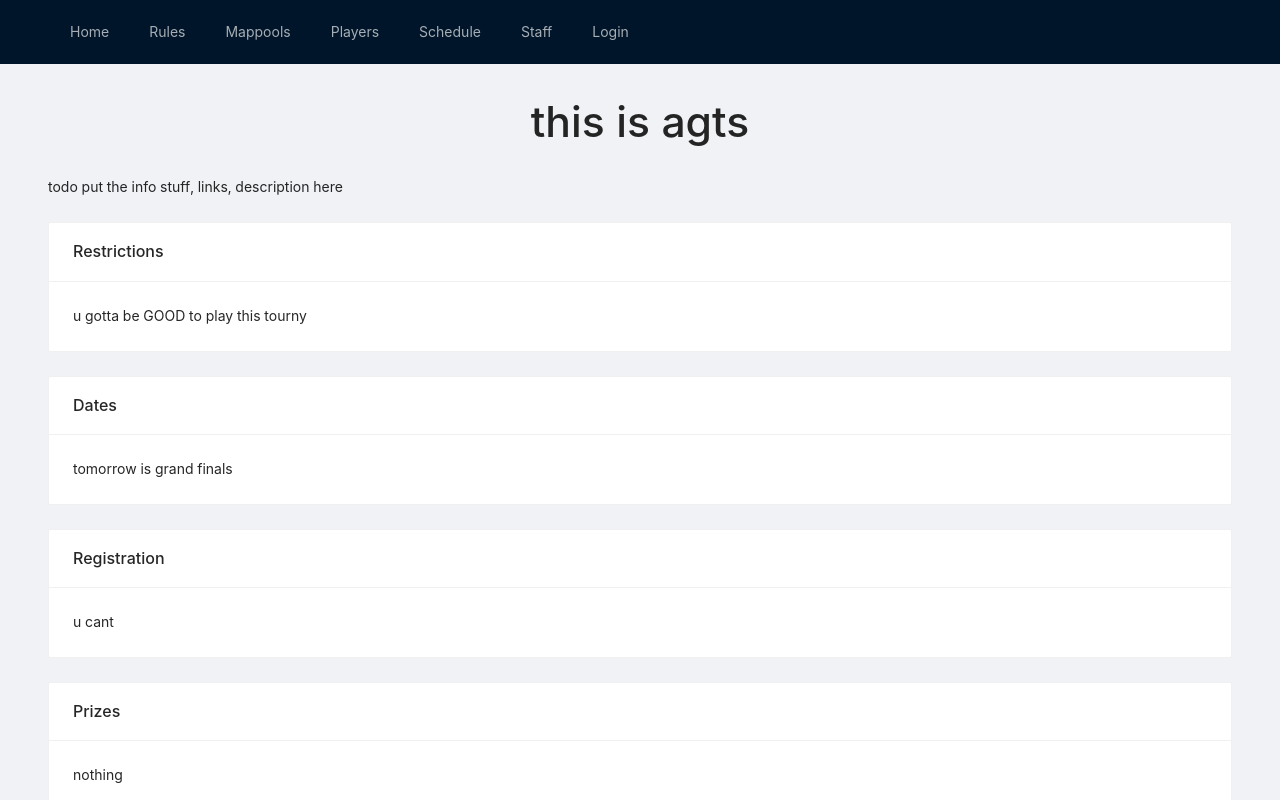
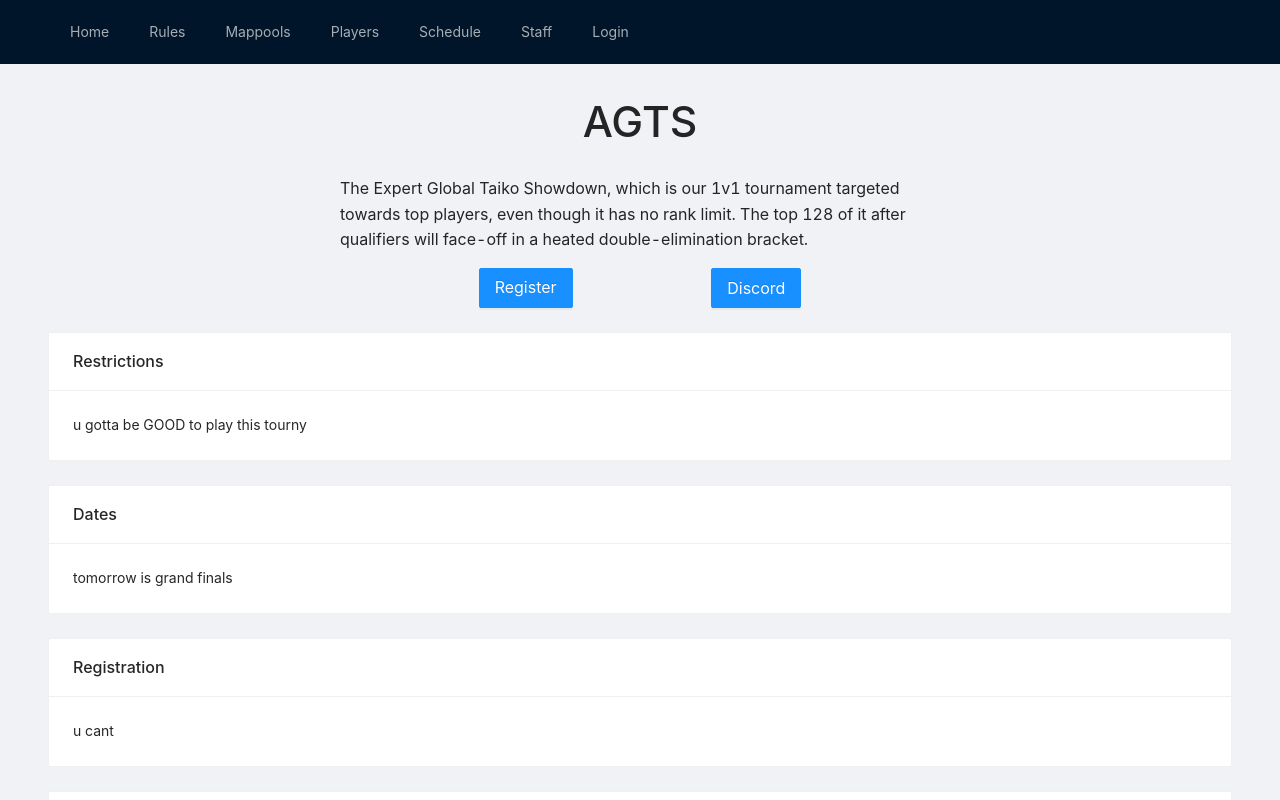
Before and after one commit to cory2067/gtsosu, a React app: page /agts/home in a window 1280 px wide. Shown: the top 800 px of the page. Built offline with nearby package versions, Linux system fonts and the light colour scheme; no server answers; the HTML template or start-up script is replaced by a standard one.

Commit message:
Add buttons on tourney home pages

```diff
--- a/client/src/components/pages/TourneyHome.css
+++ b/client/src/components/pages/TourneyHome.css
@@ -5,3 +5,18 @@
 .TourneyHome-cardbox .ant-card {
   margin-bottom: var(--l);
 }
+
+.TourneyHome-info {
+  max-width: 600px;
+}
+
+.TourneyHome-button-box {
+  display: flex;
+  width: 100%;
+  justify-content: space-evenly;
+}
+
+.TourneyHome-description {
+  font-size: 12pt;
+  margin-bottom: var(--m);
+}
--- a/client/src/components/pages/TourneyHome.js
+++ b/client/src/components/pages/TourneyHome.js
@@ -2,7 +2,7 @@ import React, { Component } from "react";
 import "../../utilities.css";
 import "./TourneyHome.css";
 
-import { Layout, Card } from "antd";
+import { Layout, Card, Button } from "antd";
 const { Content } = Layout;
 
 class TourneyHome extends Component {
@@ -16,8 +16,24 @@ class TourneyHome extends Component {
   render() {
     return (
       <Content className="content">
-        <h1>this is {this.props.tourney}</h1>
-        todo put the info stuff, links, description here
+        <h1>{this.props.tourney.toUpperCase()}</h1>
+        <div className="u-flex-justifyCenter">
+          <div className="TourneyHome-info">
+            <div className="TourneyHome-description">
+              The Expert Global Taiko Showdown, which is our 1v1 tournament targeted towards top
+              players, even though it has no rank limit. The top 128 of it after qualifiers will
+              face-off in a heated double-elimination bracket.
+            </div>
+            <div className="TourneyHome-button-box">
+              <Button type="primary" size="large">
+                Register
+              </Button>
+              <Button type="primary" size="large" href="http://google.com">
+                Discord
+              </Button>
+            </div>
+          </div>
+        </div>
         <div className="TourneyHome-cardbox">
           <Card title="Restrictions" bordered={true}>
             u gotta be GOOD to play this tourny
--- a/client/src/utilities.css
+++ b/client/src/utilities.css
@@ -39,10 +39,12 @@ form {
 }
 
 .u-flex-justifyCenter {
+  display: flex;
   justify-content: center;
 }
 
 .u-flex-alignCenter {
+  display: flex;
   align-items: center;
 }
 
```
